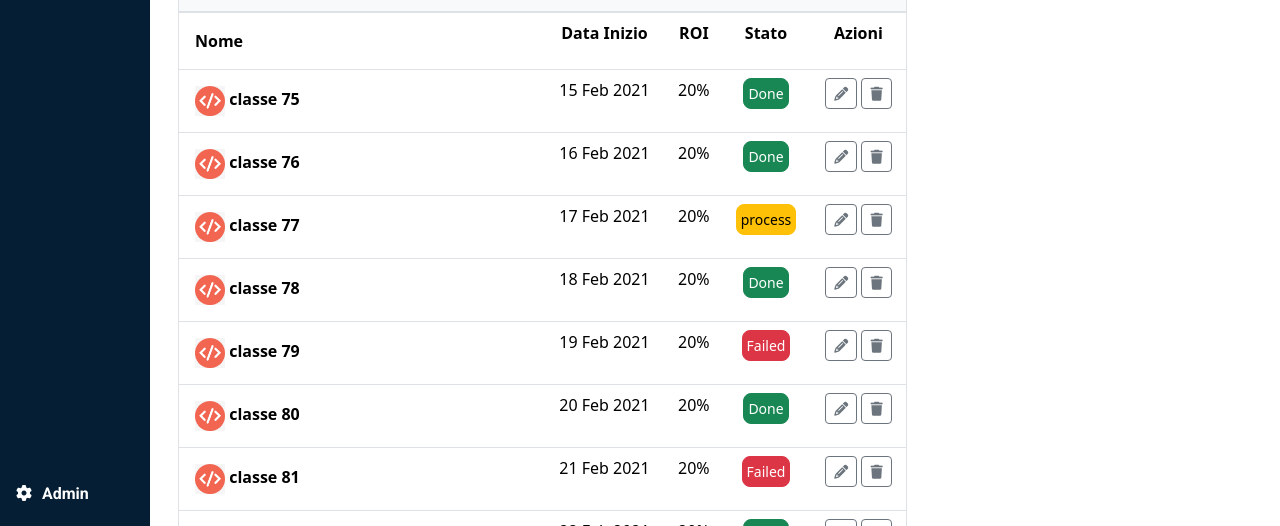
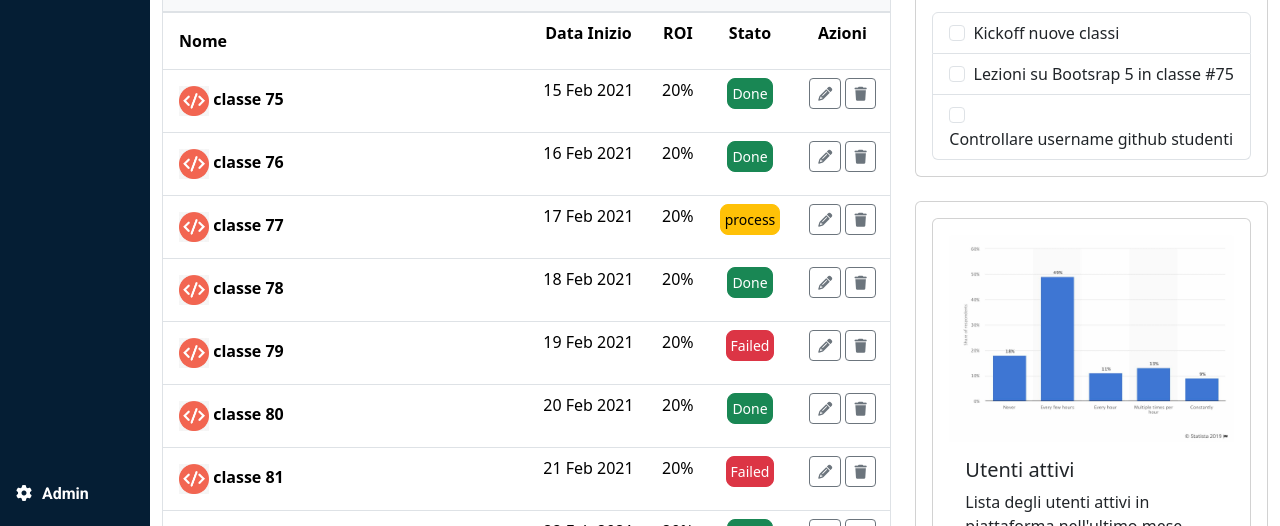
Before and after one commit to Matteo0421/html-css-bootstrap-dashboard, a plain HTML site: page index.html in a window 1280 px wide. Shown: the part 274-800 px from the top of the page. Drawn offline with nearby package versions, Linux system fonts and the light colour scheme.

Commit message:
[add]bottom-main

```diff
--- a/index.html
+++ b/index.html
@@ -83,7 +83,7 @@
         <div class="row">
           <div class="col col-left col-12 col-md-12 col-lg-8 ">
 
-            <table class="table table-hover  text-center border m-3 mt-4  ">
+            <table class="table table-hover  text-center border mt-4   ">
 
               <caption class="caption-top border p-3 fs-2 text-black bg-body-tertiary ">Prossime classi</caption>
 
@@ -220,7 +220,7 @@
             </tbody>
             </table>
 
-            <div class="card" >
+            <div class="card " >
               <div class="card-header fs-2 ">
                 F.A.Q
               </div>
@@ -272,7 +272,45 @@
 
           <div class="col col-right col-12 col-md-12 col-lg4 col-xl-4">
 
+            <div class="card mt-4 " >
+              <div class="card-header fs-2 ">
+                Todo
+              </div>
+              <ul class="list-group list-group-flush">
+                <ul class="list-group p-3 ">
+                  <li class="list-group-item">
+                    <input class="form-check-input me-1" type="checkbox" value="" id="firstCheckbox">
+                    <label class="form-check-label" for="firstCheckbox">Kickoff nuove classi</label>
+                  </li>
+                  <li class="list-group-item">
+                    <input class="form-check-input me-1" type="checkbox" value="" id="secondCheckbox">
+                    <label class="form-check-label" for="secondCheckbox">Lezioni su Bootsrap 5 in classe #75</label>
+                  </li>
+                  <li class="list-group-item">
+                    <input class="form-check-input me-1" type="checkbox" value="" id="thirdCheckbox">
+                    <label class="form-check-label" for="thirdCheckbox">Controllare username github studenti</label>
+                  </li>
+                </ul>
+              </ul>
+            </div>
 
+            <div class="card mt-4 p-3  " >
+              <div class="card p-3 " >
+                <img src="assets/img/stats.jpeg" class="card-img-top " alt="...">
+                <div class="card-body">
+                  <h5 class="card-title">Utenti attivi</h5>
+                  <p class="card-text">Lista degli utenti attivi in piattaforma nell'ultimo mese</p>
+                </div>
+                <ul class="list-group list-group-flush">
+                  <li class="list-group-item">Gennaio: 1200</li>
+                  <li class="list-group-item">Febbraio: 800</li>
+                  <li class="list-group-item">Marzo: 1500</li>
+                </ul>
+                <div class="card-body">
+                  <a href="#" class="card-link">Visualizza report approfondito</a>
+                </div>
+              </div>
+            </div>
           </div>
 
         </div>
```
